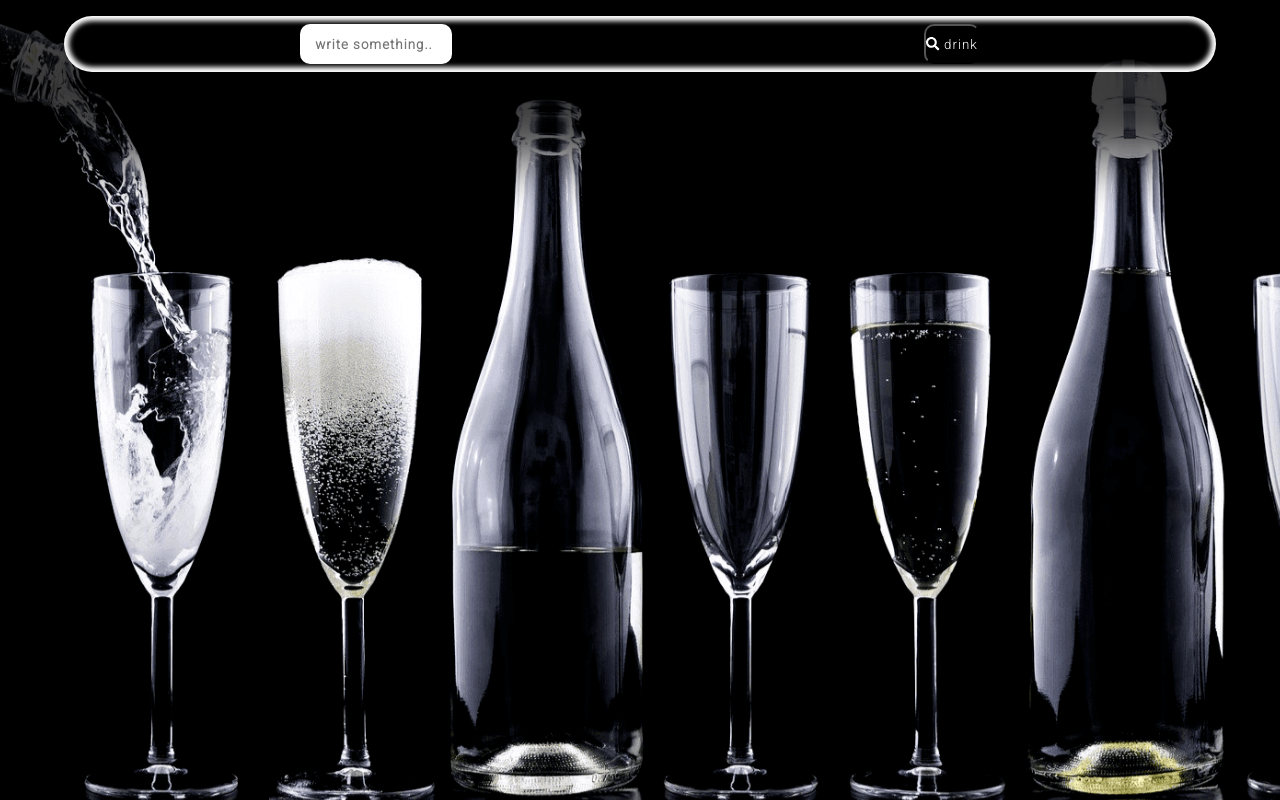
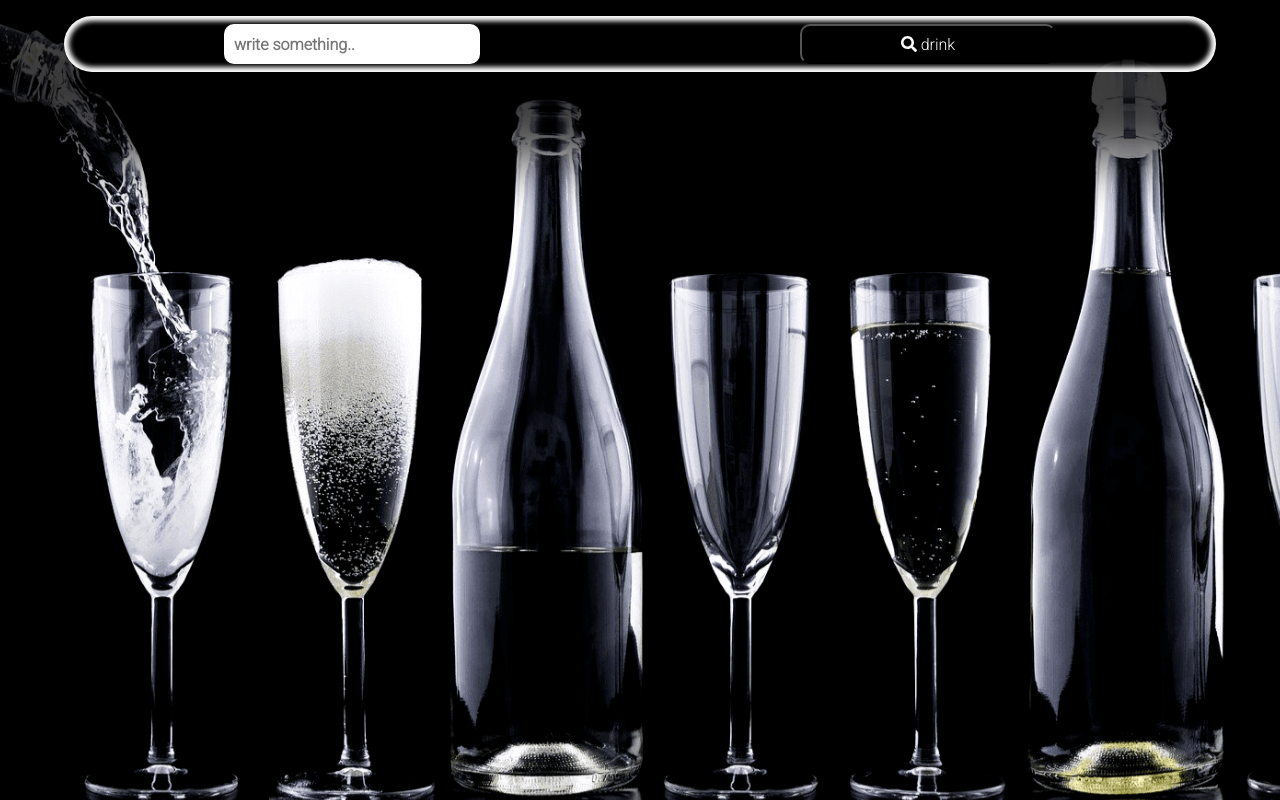
Before and after one commit to m1chu82pl/serve-a-drink, a React (Create React App) app: page / in a window 1280 px wide. Built offline with nearby package versions, Linux system fonts and the light colour scheme.

Commit message:
zoom-in problem on Safari

```diff
--- a/src/components/Form.js
+++ b/src/components/Form.js
@@ -10,6 +10,7 @@ const Form = (props) => {
     width: "90vw",
     height: "7vh",
     minHeight: "40px",
+    fontSize: "16px",
     // margin: "0 auto",
     borderRadius: "40px",
     backgroundColor: "rgba(0, 0, 0, 0.548)",
@@ -24,11 +25,14 @@ const Form = (props) => {
 
   const inputStyles = {
     // display: "block",
-    // position: "relative",
+    position: "relative",
     // top: "1vh",
     height: "5vh",
     minHeight: "30px",
-    textIndent: "15px",
+    width: "20vw",
+    minWidth: "120px",
+    fontSize: "1em",
+    textIndent: "10px",
     // margin: "0 auto",
     // backgroundColor: "transparent",
     border: "none",
@@ -37,9 +41,12 @@ const Form = (props) => {
   };
 
   const buttonStyles = {
-    // position: "relative",
+    position: "relative",
     // top: "1vh",
     height: "5vh",
+    width: "20vw",
+    minWidth: "120px",
+    fontSize: "1em",
     color: "white",
     backgroundColor: "transparent",
     // margin: "0 auto",
--- a/src/index.css
+++ b/src/index.css
@@ -3,7 +3,7 @@
   padding: 0;
   box-sizing: border-box;
   font-family: Roboto, Impact, Haettenschweiler, "Arial Narrow Bold", sans-serif;
-  letter-spacing: 1px;
+  /* letter-spacing: 1px; */
 }
 
 body,
```
